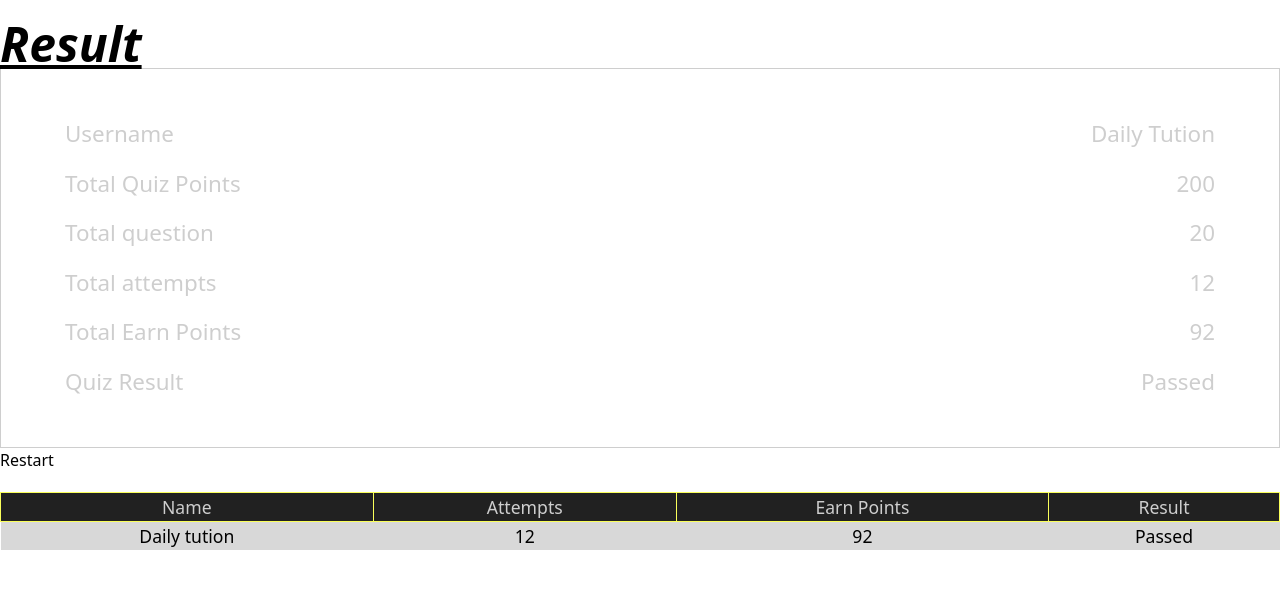
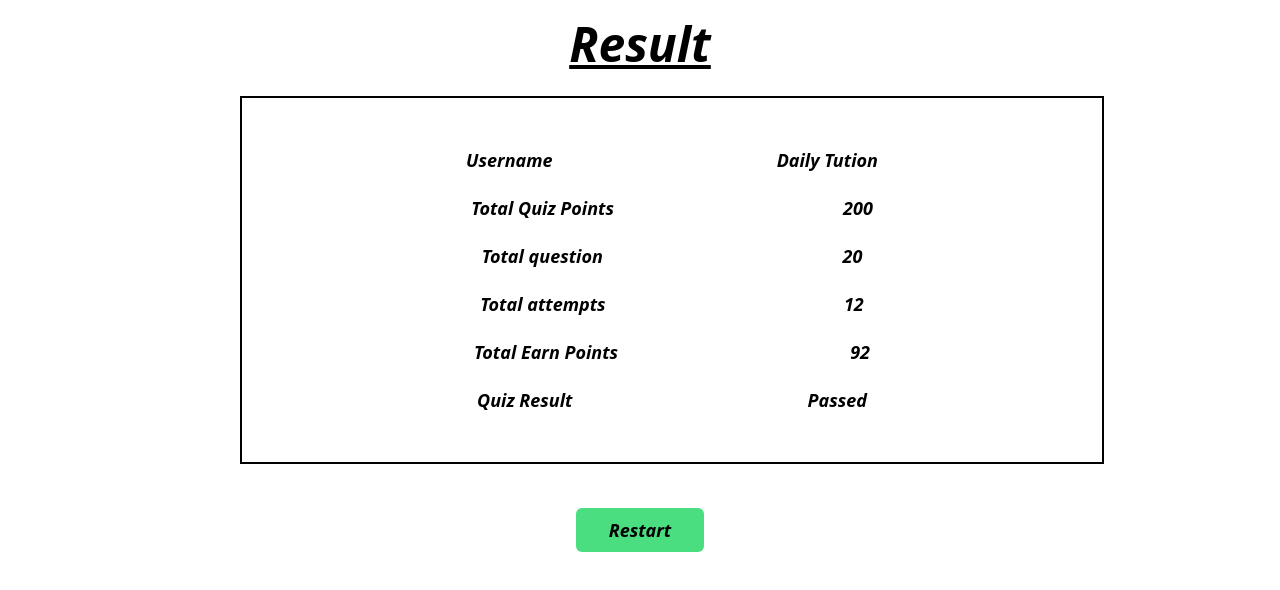
Before and after one commit to Muhammad-taraz/Quiz-Managment, a React (Vite) app in the folder Project/Frontend/: page /Result in a window 1280 px wide. Shown: the top 590 px of the page. Built offline with nearby package versions, Linux system fonts and the light colour scheme.

Commit message:
Project in progress

```diff
--- a/Project/Frontend/src/Pages/ForgotPassword.jsx
+++ b/Project/Frontend/src/Pages/ForgotPassword.jsx
@@ -38,14 +38,14 @@ const ForgotPassword = () => {
             onChange={(e) => setEmail(e.target.value)}
           />
 
-          <Link
+          <button
             className="flex font-semibold justify-center text-lg italic mt-12 h-11 w-[10rem] p-2
               bg-green-400 rounded-md hover:bg-green-900 border-black"
             type="submit"
             to={"/LandingPage"}
           >
             Reset password{" "}
-          </Link>
+          </button>
 
           <div className="flex justify-between mt-12 w-[100%]">
             <Link
--- a/Project/Frontend/src/Pages/Result.jsx
+++ b/Project/Frontend/src/Pages/Result.jsx
@@ -1,62 +1,61 @@
-import React from 'react'
-import '../Result.css'
-import { Link } from 'react-router-dom'
-import ResultTable from './ResultTable'
+import React from "react";
+import { Link } from "react-router-dom";
 
 export default function Result() {
-
-  function onRestart () {
-    console.log("Restart")
+  function onRestart() {
+    console.log("Restart");
   }
 
   return (
-   <div className='container'>
-
+    <>
       <h1 className="flex font-bold justify-center mt-5 text-5xl italic underline">
         Result
       </h1>
 
-      <div className='result flex-center'>
-        <div className='flex'>
+      <div className="border-[2px] border-black mt-7 w-[54rem] ml-[15rem]">
+        <div className="flex flex-col font-semibold gap-5 text-lg italic mt-12">
+          <div className="flex justify-evenly">
             <span>Username</span>
-          <span className='bold'>Daily Tution</span>
+            <span>Daily Tution</span>
+          </div>
+          <div className="flex justify-evenly">
+            <span>Total Quiz Points</span>
+            <span>200</span>
           </div>
 
-        <div className='flex'>
-          <span>Total Quiz Points</span>
-          <span className='bold'>200</span>
+          <div className="flex justify-evenly">
+            <span>Total question</span>
+            <span>20</span>
           </div>
 
-        <div className='flex'>
-          <span>Total question</span>
-          <span className='bold'>20</span>
+          <div className="flex justify-evenly">
+            <span>Total attempts</span>
+            <span>12</span>
           </div>
 
-        <div className='flex'>
-          <span>Total attempts</span>
-          <span className='bold'>12</span>
+          <div className="flex justify-evenly">
+            <span>Total Earn Points</span>
+            <span>92</span>
           </div>
 
-        <div className='flex'>
-          <span>Total Earn Points</span>
-          <span className='bold'>92</span>
+          <div className="flex justify-evenly">
+            <span>Quiz Result</span>
+            <span>Passed</span>
+          </div>
+          <br />
+        </div>
       </div>
 
-        <div className='flex'>
-          <span>Quiz Result</span>
-          <span className='bold'>Passed</span>
+      <div className="flex justify-center">
+        <Link
+          className="flex font-semibold justify-center text-lg italic mt-11 h-11 w-[8rem] p-2
+         bg-green-400 rounded-md hover:bg-green-900 border-black"
+          to={"/LandingPage"}
+          onClick={onRestart}
+        >
+          Restart
+        </Link>
       </div>
-
-      </div>
-
-      <div className='start'>
-        <Link className='btn' to = {"/LandingPage"} onClick={onRestart}>Restart</Link>
-      </div>
-
-       <div className='container mt-5'>
-         <ResultTable />
-       </div>
-
-   </div>
-  )
+    </>
+  );
 }
--- a/Project/Frontend/src/Pages/ResultTable.jsx
+++ /dev/null
@@ -1,28 +0,0 @@
-import React from 'react'
-
-export default function ResultTable() {
-  return (
-    <>
-    <div>
-        <table>
-            <thead className='table-header'>
-                <tr className='table-row'>
-                  <td>Name</td>
-                  <td>Attempts</td>
-                  <td>Earn Points</td>
-                  <td>Result</td>
-                </tr>
-            </thead>
-             <tbody>
-                <tr className='table-body'>
-                  <td>Daily tution</td>
-                  <td>12</td>
-                  <td>92</td>
-                  <td>Passed</td>
-                </tr>
-             </tbody>
-        </table>
-    </div>
-    </>
-  )
-}
--- a/Project/Frontend/src/Result.css
+++ /dev/null
@@ -1,49 +0,0 @@
-.flex-center{
-    display: flex;
-    justify-content: center;
-    flex-direction: column;
-    border: 1px solid #cecece;
-    padding: 3em 4em;
-    gap: 1em;
-}
-
-.container .flex{
-    display: flex;
-    justify-content: space-between;
-
-}
-
-.container .flex span {
-    font-size: 1.4em;
-    color: #cecece;
-}
-
-.container .flex span.achive {
-    font-weight: bold;
-    color: #ff2a66;
-    color: #2aff95;
-}
-
-table {
-    width: 100%;
-}
-
-.table-header {
-    color: #cecece;
-    font-size: 1.1em;
-    text-align: center;
-    background: #212121;
-    padding: 18px 0;
-}
-
-.table-body {
-    font-size: 1.1em;
-    text-align: center;
-    /* color: #cecece; */
-    background: #d8d8d8;
-    padding: 18px 0;
-}
-
-.table-header > tr > td{
-    border: 1px solid #faff5a;
-}
```
Lines whose indentation alone changed are shown as unchanged.
